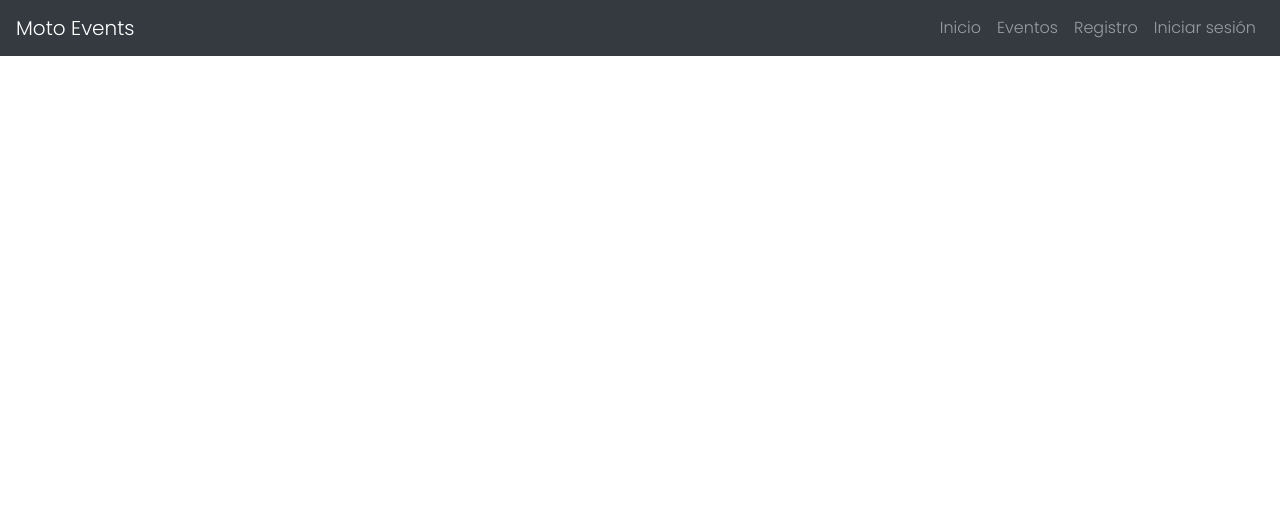
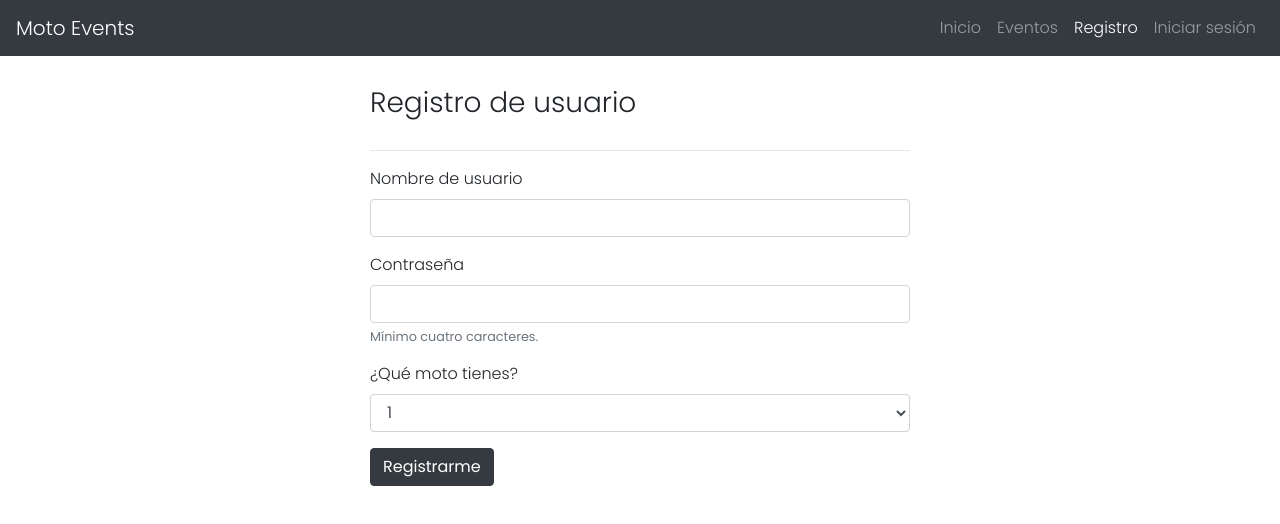
Before and after one commit to Miguel-SP/MotoEvents, a React (Create React App) app in the folder client/: page /signup in a window 1280 px wide. Shown: the top 524 px of the page. Built offline with nearby package versions, Linux system fonts and the light colour scheme.

Commit message:
signup and login error cors

```diff
--- a/client/src/components/App.js
+++ b/client/src/components/App.js
@@ -8,6 +8,8 @@ import EventList from './events/EventList/EventList'
 import EventDetails from './events/EventDetails/EventDetails'
 import Navigation from './UI/Navbar/Navbar'
 import Home from './home/Home'
+import SignupForm from './auth/SignupForm'
+import LoginForm from './auth/LoginForm'
 
 
 function App() {
@@ -18,8 +20,10 @@ function App() {
 
       <Switch>
         <Route exact path="/" render={() => <Home />} />
-        <Route exact path="/eventList" render={() => <EventList />} />
+        <Route path="/eventList" render={() => <EventList />} />
         <Route path="/eventDetails/:id" render={props => <EventDetails {...props} />} />
+        <Route path="/signup" render={props => <SignupForm {...props}/>} />
+        <Route path="/login" render={props => <LoginForm {...props}/>} />
       </Switch>
     </>
   )
--- a/client/src/components/UI/Navbar/Navbar.js
+++ b/client/src/components/UI/Navbar/Navbar.js
@@ -21,10 +21,10 @@ const Navigation = () => {
                         <NavLink to="/eventList" exact activeStyle={{ color: 'white' }}>Eventos</NavLink>
                     </Nav.Link>
                     <Nav.Link as="span">
-                        <NavLink to="/" exact activeStyle={{ color: 'white' }}>Registro</NavLink>
+                        <NavLink to="/signup" exact activeStyle={{ color: 'white' }}>Registro</NavLink>
                     </Nav.Link>
                     <Nav.Link as="span">
-                        <NavLink to="/" exact activeStyle={{ color: 'white' }}>Iniciar sesión</NavLink>
+                        <NavLink to="/login" exact activeStyle={{ color: 'white' }}>Iniciar sesión</NavLink>
                     </Nav.Link>
 
                 </Nav>
--- /dev/null
+++ b/client/src/components/auth/LoginForm.js
@@ -0,0 +1,74 @@
+import React, { Component } from 'react'
+
+import AuthService from './../../service/AuthService'
+
+import Button from 'react-bootstrap/Button'
+import Form from 'react-bootstrap/Form'
+import Container from 'react-bootstrap/Container'
+import Row from 'react-bootstrap/Row'
+import Col from 'react-bootstrap/Col'
+
+
+class LoginForm extends Component {
+    constructor(props) {
+        super(props)
+        this.state = {
+            username: '',
+            password: ''
+        }
+        this.authService = new AuthService()
+    }
+
+
+    handleInputChange = e => {
+        const { name, value } = e.target
+        this.setState({ [name]: value })
+    }
+
+    handleFormSubmit = e => {
+        e.preventDefault()
+        this.authService
+            .login(this.state)
+            .then(response => {
+                // this.props.setTheUser(response.data)
+                // this.props.handleToast(true, 'Sesión inciada')
+                this.props.history.push('/eventList')
+            })
+            .catch(err => console.log(err.response.data.message))
+    }
+
+    render() {
+        return (
+            <Container as="main">
+
+                <Row>
+                    <Col md={{ offset: 3, span: 6 }}>
+                        <h3>Inicio de sesión</h3>
+
+                        <hr></hr>
+
+                        <Form onSubmit={this.handleFormSubmit}>
+
+                            <Form.Group>
+                                <Form.Label>Nombre de usuario</Form.Label>
+                                <Form.Control onChange={this.handleInputChange} value={this.state.username} name="username" type="text" />
+                            </Form.Group>
+
+                            <Form.Group>
+                                <Form.Label>Contraseña</Form.Label>
+                                <Form.Control onChange={this.handleInputChange} value={this.state.password} name="password" type="password" />
+                            </Form.Group>
+
+                            <Button variant="dark" type="submit">Iniciar sesión</Button>
+                        </Form>
+
+                    </Col>
+                </Row>
+
+
+            </Container>
+        )
+    }
+}
+
+export default LoginForm
--- /dev/null
+++ b/client/src/components/auth/SignupForm.js
@@ -0,0 +1,85 @@
+import React, { Component } from 'react'
+
+import AuthService from './../../service/AuthService'
+
+import Button from 'react-bootstrap/Button'
+import Form from 'react-bootstrap/Form'
+import Container from 'react-bootstrap/Container'
+import Row from 'react-bootstrap/Row'
+import Col from 'react-bootstrap/Col'
+
+
+class SignupForm extends Component {
+    constructor(props) {
+        super(props)
+        this.state = {
+            username: '',
+            password: '',
+            motorbike:''
+        }
+        this.AuthService = new AuthService()
+        console.log(this.props)
+    }
+
+
+    handleInputChange = e => {
+        const { name, value } = e.target
+        this.setState({ [name]: value })
+    }
+
+    handleFormSubmit = e => {
+        e.preventDefault()
+        this.AuthService
+            .signup(this.state)
+            .then(response => {
+                console.log(response)
+                // this.props.setTheUser(response.data)
+                // this.props.handleToast(true, 'Registro completado')
+                this.props.history.push('/eventList')
+            })
+            .catch(err => console.log(err.response.data.message))
+    }
+
+    render() {
+        return (
+            <Container as="main">
+
+                <Row>
+                    <Col md={{ offset: 3, span: 6 }}>
+                        <h3>Registro de usuario</h3>
+
+                        <hr></hr>
+
+                        <Form onSubmit={this.handleFormSubmit}>
+
+                            <Form.Group>
+                                <Form.Label>Nombre de usuario</Form.Label>
+                                <Form.Control onChange={this.handleInputChange} value={this.state.username} name="username" type="text" />
+                            </Form.Group>
+
+                            <Form.Group>
+                                <Form.Label>Contraseña</Form.Label>
+                                <Form.Control onChange={this.handleInputChange} value={this.state.password} name="password" type="password" />
+                                <Form.Text className="text-muted">Mínimo cuatro caracteres.</Form.Text>
+                            </Form.Group>
+
+                            <Form.Group controlId="exampleForm.ControlSelect1">
+                                <Form.Label>¿Qué moto tienes?</Form.Label>
+                                <Form.Control as="select" onChange={this.handleInputChange} value={this.state.motorbike} name="motorbike">
+                                    <option>1</option>
+                                </Form.Control>
+                            </Form.Group>
+
+                            <Button variant="dark" type="submit">Registrarme</Button>
+                        </Form>
+
+                    </Col>
+                </Row>
+
+
+            </Container>
+        )
+    }
+}
+
+export default SignupForm
--- a/client/src/service/AuthService.js
+++ b/client/src/service/AuthService.js
@@ -1,3 +1,4 @@
+
 import axios from 'axios'
 
 class AuthService {
--- a/client/src/service/EventService.js
+++ b/client/src/service/EventService.js
@@ -4,7 +4,7 @@ class EventService {
 
     constructor() {
         this.service = axios.create({
-            baseURL: 'http://localhost:5000/api'
+            baseURL: 'http://localhost:5000/api',
         })
     }
 
```
Also changed, not shown: 1 other file (tests, documents, lock files or other folders).
